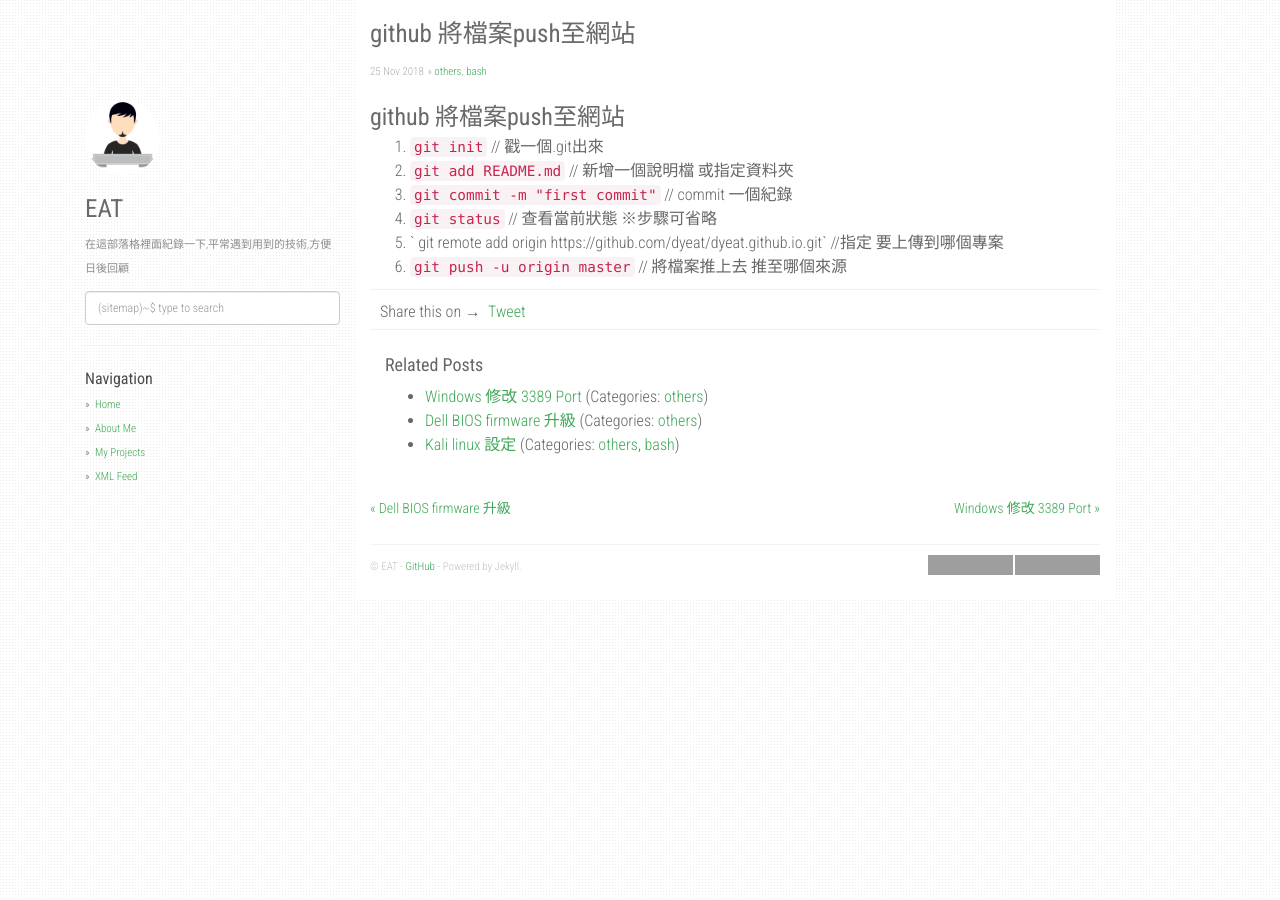
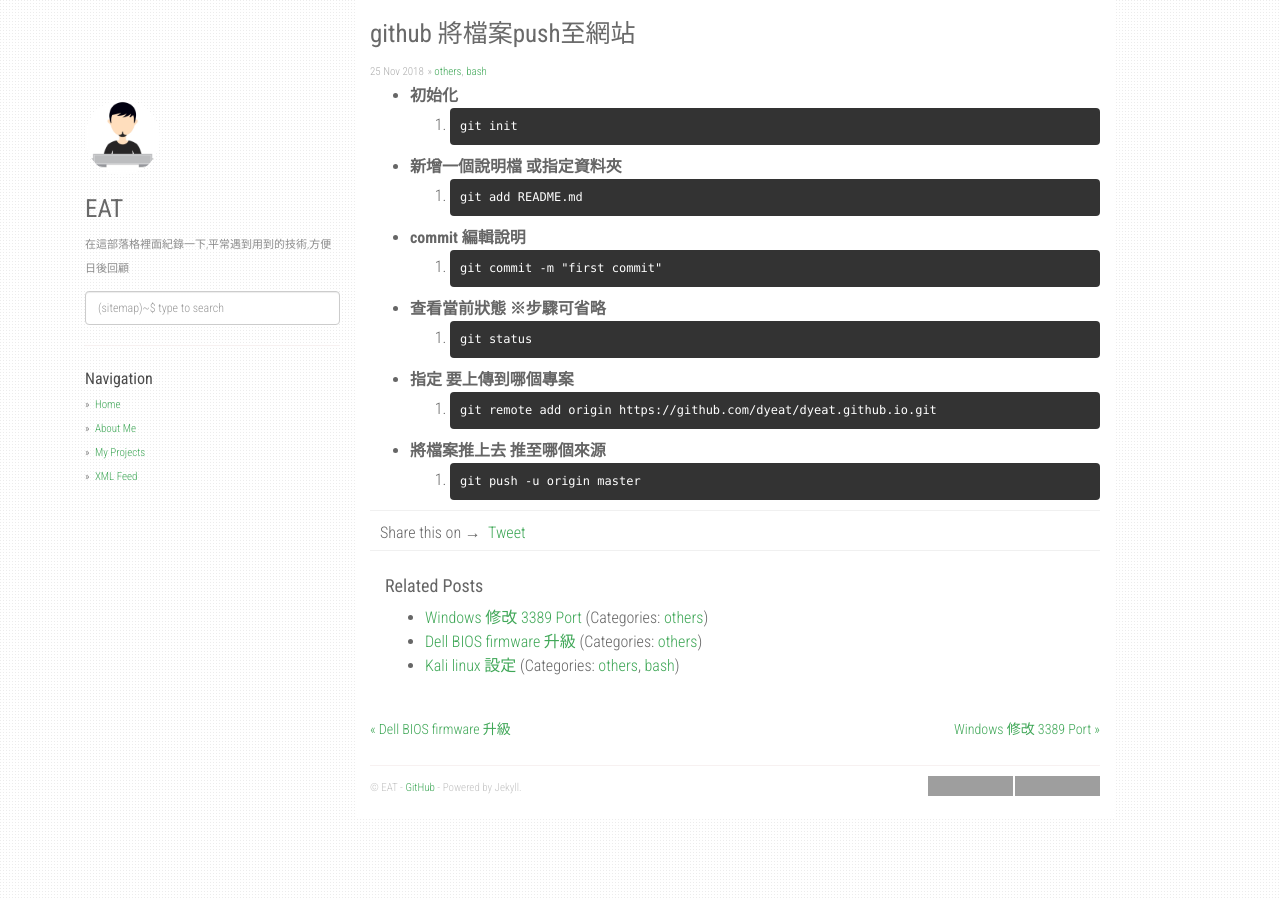
Before and after one commit to dyeat/dyeat.github.io, a Jekyll site: the page built from _posts/2018-11-25-github 將檔案push至網站.md, in a window 1280 px wide. Built offline with Jekyll 4.4.1, drawn with Linux system fonts in a browser that asks for light colours; nearby versions of some CDN libraries; comment, search, counter and statistics services are not loaded; grey boxes are pictures that could not be loaded.

Commit message:
github push

```diff
--- a/_posts/2018-11-25-github 將檔案push至網站.md
+++ b/_posts/2018-11-25-github 將檔案push至網站.md
@@ -6,11 +6,15 @@ categories: [others, bash]
 tags: [github]
 ---
 
-### github 將檔案push至網站
-
-1. `git init`  // 戳一個.git出來
-2. `git add README.md`  // 新增一個說明檔 或指定資料夾
-3. `git commit -m "first commit"` // commit 一個紀錄
-4. `git status` // 查看當前狀態 ※步驟可省略
-5. ` git remote add origin https://github.com/dyeat/dyeat.github.io.git` //指定 要上傳到哪個專案
-6. `git push -u origin master`  // 將檔案推上去 推至哪個來源
+- **初始化**
+1. <pre>git init</pre>
+- **新增一個說明檔 或指定資料夾**
+2. <pre>git add README.md</pre>
+- **commit 編輯說明**
+3. <pre>git commit -m "first commit"</pre>
+- **查看當前狀態 ※步驟可省略**
+4. <pre>git status</pre>
+- **指定 要上傳到哪個專案**
+5. <pre>git remote add origin https://github.com/dyeat/dyeat.github.io.git</pre>
+- **將檔案推上去 推至哪個來源**
+6. <pre>git push -u origin master</pre>
```
